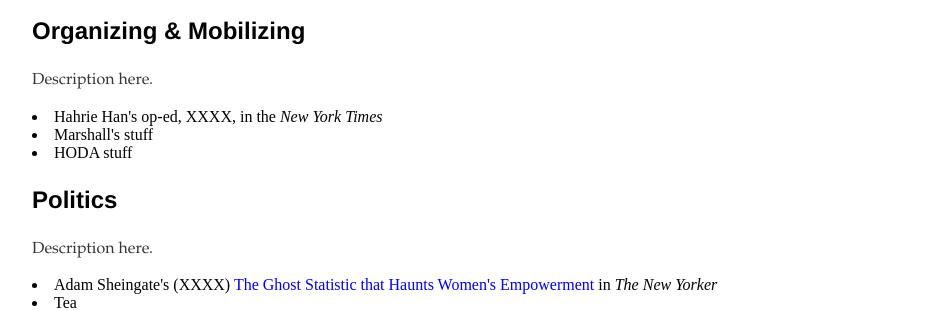
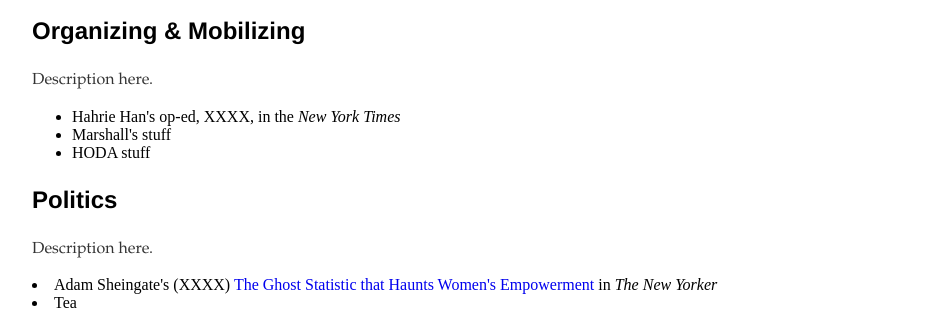
Before and after one commit to org-people-power/org-people-power.github.io, a Jekyll site: the page built from resources/index.html, in a window 1280 px wide. Shown: the part 455-765 px from the top of the page, without its empty margins (160-1111 px from the left). Built offline with Jekyll 4.4.1, drawn with Linux system fonts in a browser that asks for light colours.

Commit message:
Update index.html

```diff
--- a/resources/index.html
+++ b/resources/index.html
@@ -18,11 +18,11 @@ title: Resources
 
 <h3>Organizing & Mobilizing</h3>
 <p> Description here.
-	<ul.c>
+	<ul>
 	<li> Hahrie Han's op-ed, XXXX, in the <i> New York Times </i></li>
 	<li> Marshall's stuff</li>
 	<li> HODA stuff</li>
-	</ul.c>
+	</ul>
 </p>
 
 <h3>Politics</h3>
```
